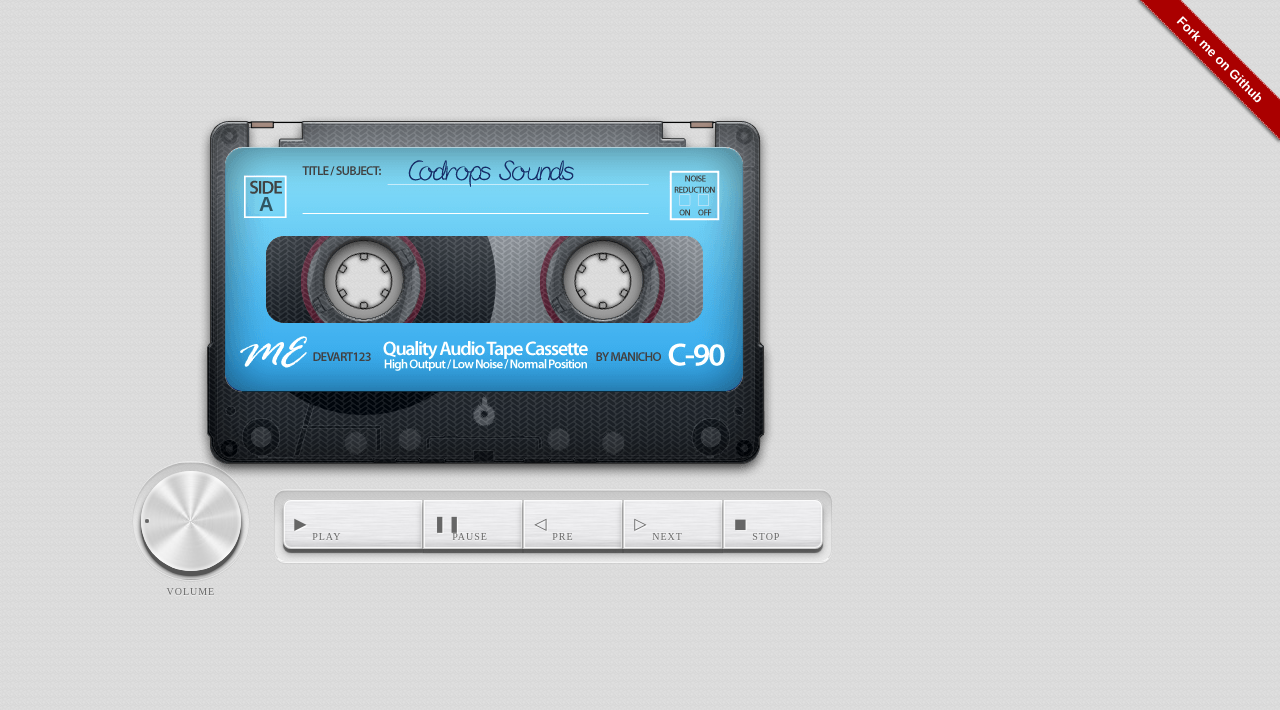
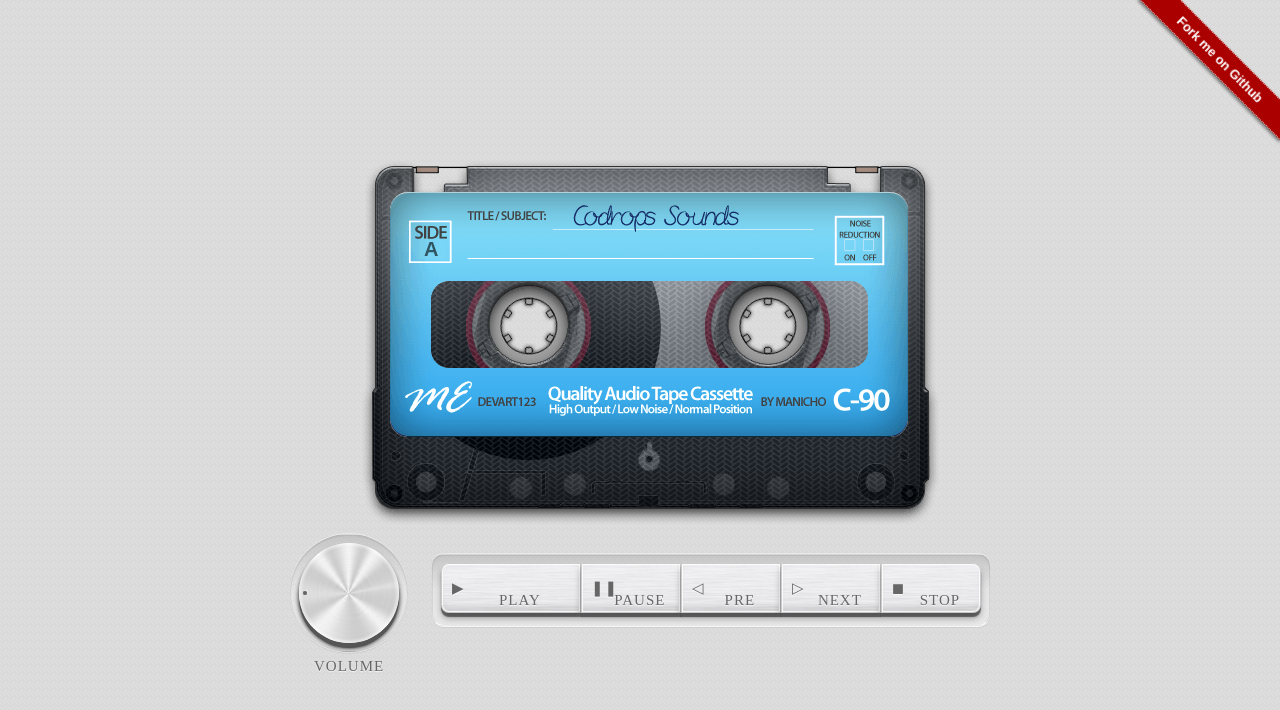
Before and after one commit to zhuyali/imusic, a website: page index.html in a window 1280 px wide. Drawn offline with Linux system fonts and the light colour scheme; no server answers.

Commit message:
optimize style

```diff
--- a/assets/javascript/index.js
+++ b/assets/javascript/index.js
@@ -83,7 +83,7 @@
   var render = function(data) {
     var template = $('#grace-template').html().trim();
     var html = grace.compile(template)({data : data});
-    $('#container').html(html);
+    $('.list').html(html);
   };
 
   $('.item').live('click', function() {
--- a/assets/stylesheet/index.css
+++ b/assets/stylesheet/index.css
@@ -1,24 +1,18 @@
-/* General Demo Style */
+html {
+  height: 100%;
+}
+
 body {
   background: url(../images/bg.png);
-  font-weight: 400;
   font-size: 15px;
   color: #333;
-  overflow-y: scroll;
-  overflow-x: hidden;
+  margin: 0;
+  height: 100%;
+  min-width: 1300px;
 }
 
-a {
-  color: #2886BC;
-  text-decoration: none;
-}
-a:hover {
-  color: #000;
-}
-
-.container {
-  width: 100%;
-  position: relative;
+ol {
+  margin: 0;
 }
 
 #audio {
@@ -32,6 +26,7 @@
 .anticlockwise {
   animation:anticlockwise 3s linear infinite;
 }
+
 @keyframes clockwise {
   0%  {
     transform:rotate(0deg);
@@ -49,15 +44,17 @@
   }
 }
 
+.container {
+  display: flex;
+  align-items: center;
+  justify-content: center;
+  height: 100%;
+  min-width: 725px;
+  text-align: center;
+}
+
 .list {
-  position: fixed;
-  top: 15%;
-  right: 9%;
-  counter-reset: li; /* 初始化计数器 */
-  list-style: none; /* 移除默认的计数 */
-  margin-left: 65%;
-  padding: 0;
-  height: 456px;
+  counter-reset: li;
   text-shadow: 0 1px 0 rgba(255,255,255,.5);
 }
 
@@ -68,11 +65,7 @@
   margin: .5em 0;
   background: #ddd;
   color: #444;
-  text-decoration: none;
   border-radius: 1em;
-  transition: all .3s ease-out;
-  text-align: left;
-  cursor: default;
 }
 
 .item:hover {
@@ -101,122 +94,32 @@
   transition: all .3s ease-out;
 }
 
-/* Main container */
-.imusic-container {
-  text-align: center;
-  height: 500px;
-  margin-bottom: 50px;
-  position: fixed;
-  left: 15%;
-  top: 10%;
-}
-
-/* Tape elements */
-.imusic-tape-wrapper {
-  -webkit-perspective: 800px;
-  -moz-perspective: 800px;
-  -o-perspective: 800px;
-  -ms-perspective: 800px;
-  perspective: 800px;
-}
-.imusic-tape {
-  width: 586px;
-  height: 379px;
-  margin: 30px auto 0;
-  position: relative;
-  -webkit-transition: all .4s ease-in-out;
-  -moz-transition: all .4s ease-in-out;
-  -o-transition: all .4s ease-in-out;
-  -ms-transition: all .4s ease-in-out;
-  transition: all .4s ease-in-out;
-}
-.imusic-tape-back {
-  width: 100%;
-  height: 100%;
-  position: relative;
-  background: transparent url(../images/cs_back.png) no-repeat center center;
-}
-.imusic-tape-wheel {
-  width: 125px;
-  height: 125px;
-  position: absolute;
-  top: 110px;
-  background: transparent;
-  border-radius: 50%;
-}
-.imusic-tape-wheel-left {
-  left: 109px;
-  box-shadow: 0 0 0 70px #000;
-}
-.imusic-tape-wheel-right {
-  right: 113px;
-}
-.imusic-tape-wheel div {
-  width: 100%;
-  height: 100%;
-  background: transparent url(../images/cs_wheel.png) no-repeat center center;
-}
-.imusic-tape-front {
-  width: 100%;
-  height: 100%;
-  position: absolute;
-  background: transparent url(../images/cs_front.png) no-repeat center center;
-  top: 0px;
-  left: 0px;
-}
-
-.imusic-tape-front span {
-  color: rgba(0, 0, 0, 0.6);
-  position: absolute;
-  top: 83px;
-  left: 67px;
-  font-family: Arial;
-  font-weight: bold;
-  font-size: 20px;
-}
-
-/* Controls list */
-ul.imusic-controls {
-  list-style: none;
-  padding: 0;
+.imusic-controls {
+  display: inline-block;
   width: 540px;
-  position: absolute;
-  bottom: 18px;
-  left: 43%;
-  margin: 0 0 0 -170px;
-  background: -moz-linear-gradient(top, rgba(170,170,170,0.35) 0%, rgba(255,255,255,0.44) 50%, rgba(255,255,255,0.53) 100%);
-  background: -webkit-gradient(linear, left top, left bottom, color-stop(0%,rgba(170,170,170,0.35)), color-stop(50%,rgba(255,255,255,0.44)), color-stop(100%,rgba(255,255,255,0.53)));
-  background: -webkit-linear-gradient(top, rgba(170,170,170,0.35) 0%,rgba(255,255,255,0.44) 50%,rgba(255,255,255,0.53) 100%);
-  background: -o-linear-gradient(top, rgba(170,170,170,0.35) 0%,rgba(255,255,255,0.44) 50%,rgba(255,255,255,0.53) 100%);
-  background: -ms-linear-gradient(top, rgba(170,170,170,0.35) 0%,rgba(255,255,255,0.44) 50%,rgba(255,255,255,0.53) 100%);
   background: linear-gradient(to bottom, rgba(170,170,170,0.35) 0%,rgba(255,255,255,0.44) 50%,rgba(255,255,255,0.53) 100%);
-  filter: progid:DXImageTransform.Microsoft.gradient( startColorstr='#59aaaaaa', endColorstr='#87ffffff',GradientType=0 );
   border: 1px solid rgba(0,0,0,0.1);
   border-bottom-color: rgba(255,255,255,0.6);
   padding: 8px;
   height: 54px;
+  vertical-align: top;
+  margin: 20px;
   box-shadow:
   inset 0 1px 0px rgba(0,0,0,0.05),
   0 1px 0 rgba(255,255,255,0.8),
   0 -1px 0 rgba(255,255,255,0.4),
   inset 0 2px 19px rgba(0,0,0,0.05),
   0 2px 1px rgba(0,0,0,0.06);
-  -webkit-box-sizing: content-box;
-  -moz-box-sizing: content-box;
-  box-sizing: content-box;
   border-radius: 12px;
 }
 
-/* Controls list items */
-ul.imusic-controls li {
+.imusic-controls li {
   display: block;
   float: left;
+  height: 30px;
   width: 80px;
-  height: 30px;
   line-height: 55px;
-  text-align: left;
   padding: 10px;
-  margin: 0;
   cursor: pointer;
   background: #ddd url(../images/metal.jpg) no-repeat center top;
   box-shadow:
@@ -225,15 +128,9 @@
   inset 0 -6px 5px rgba(0,0,0,0.1),
   0 6px 7px rgba(0,0,0,0.3),
   0 4px 1px rgba(0,0,0,0.5);
-  -webkit-touch-callout: none;
-  -webkit-user-select: none;
-  -khtml-user-select: none;
-  -moz-user-select: none;
-  -ms-user-select: none;
-  user-select: none;
 }
 
-ul.imusic-controls li:first-child {
+.imusic-controls li:first-child {
   border-radius: 8px 0 0 8px;
 }
 
@@ -245,18 +142,9 @@
   width: 120px;
 }
 
-/* Control icons */
 ul.imusic-controls li span {
-  font-size: 16px;
   line-height: 30px;
-  text-align: center;
   float: left;
-  text-shadow:  1px 1px 1px rgba(255,255,255,0.9);
-  font-style: normal;
-  font-weight: normal;
-  text-transform: none;
-  speak: none;
-  display: inline-block;
   text-decoration: inherit;
   width: 1em;
   margin-right: 0.2em;
@@ -272,22 +160,97 @@
   0 4px 1px rgba(0,0,0,0.5);
 }
 
-/* Pressed (active) */
-ul.imusic-controls li.imusic-control-active {
-  height: 30px;
-  margin-top: 2px;
-  background-image: url(../images/metal_dark.jpg);
-  box-shadow:
-  inset 0 0 0 1px rgba(0,0,0, 0.18),
-  inset 0 0 1px 2px rgba(255,255,255,0.5),
-  inset 0 -6px 5px rgba(0,0,0,0.1),
-  0 6px 7px rgba(0,0,0,0.3),
-  0 2px 1px rgba(0,0,0,0.5);
+.music-list {
+  height: 520px;
+  overflow-y: auto;
+  text-align: left;
+  max-width: 450px;
 }
 
-/* Activated */
-ul.imusic-controls li.imusic-control-pressed,
-ul.imusic-controls li.imusic-control-active.imusic-control-pressed {
+.imusic-tape {
+  width: 586px;
+  height: 379px;
+  margin: 30px auto 0;
+  position: relative;
+}
+
+.imusic-tape-back {
+  height: 100%;
+  background: transparent url(../images/cs_back.png) no-repeat center center;
+}
+
+.imusic-tape-wheel {
+  width: 125px;
+  height: 125px;
+  position: absolute;
+  top: 110px;
+  border-radius: 50%;
+}
+
+.imusic-tape-wheel-left {
+  left: 109px;
+  box-shadow: 0 0 0 70px #000;
+}
+
+.imusic-tape-wheel-right {
+  right: 113px;
+}
+
+.imusic-tape-wheel div {
+  height: 100%;
+  background: transparent url(../images/cs_wheel.png) no-repeat center center;
+}
+
+.imusic-tape-front {
+  width: 100%;
+  height: 100%;
+  position: absolute;
+  background: transparent url(../images/cs_front.png) no-repeat center center;
+  top: 0;
+}
+
+.imusic-tape-front span {
+  color: rgba(0, 0, 0, 0.6);
+  position: absolute;
+  top: 83px;
+  left: 67px;
+  font-family: Arial;
+  font-weight: bold;
+  font-size: 20px;
+}
+
+.imusic-volume-wrap {
+  display: inline-block;
+  width: 100px;
+  height: 100px;
+  background: linear-gradient(to bottom, rgba(170,170,170,0.35) 0%,rgba(255,255,255,0.44) 50%,rgba(255,255,255,0.53) 100%);
+  border: 1px solid rgba(0,0,0,0.1);
+  border-radius: 50%;
+  padding: 8px;
+  box-shadow:
+  inset 0 1px 0px rgba(0,0,0,0.05),
+  0 1px 0 rgba(255,255,255,0.6),
+  0 -1px 0 rgba(255,255,255,0.4),
+  inset 0 2px 19px rgba(0,0,0,0.05),
+  0 2px 1px rgba(0,0,0,0.06);
+}
+
+.imusic-volume-wrap:after {
+  content: 'Volume';
+  margin-top: 15px;
+  display: block;
+}
+
+.imusic-controls li,
+.imusic-volume-wrap:after {
+  font-weight: 300;
+  text-transform: uppercase;
+  letter-spacing: 1px;
+  color: #666;
+  text-shadow: 0 1px 1px rgba(255,255,255,0.8);
+}
+
+.imusic-controls .imusic-control-pressed {
   height: 30px;
   background-image: url(../images/metal_dark.jpg);
   margin-top: 4px;
@@ -297,49 +260,3 @@
   inset 0 -10px 15px rgba(0,0,0,0.2),
   0 7px 5px rgba(255,255,255,0.5);
 }
-
-.imusic-volume-wrap {
-  width: 100px;
-  height: 100px;
-  position: absolute;
-  bottom: 0px;
-  left: 44%;
-  margin-left: -318px;
-  background: -moz-linear-gradient(top, rgba(170,170,170,0.35) 0%, rgba(255,255,255,0.44) 50%, rgba(255,255,255,0.53) 100%);
-  background: -webkit-gradient(linear, left top, left bottom, color-stop(0%,rgba(170,170,170,0.35)), color-stop(50%,rgba(255,255,255,0.44)), color-stop(100%,rgba(255,255,255,0.53)));
-  background: -webkit-linear-gradient(top, rgba(170,170,170,0.35) 0%,rgba(255,255,255,0.44) 50%,rgba(255,255,255,0.53) 100%);
-  background: -o-linear-gradient(top, rgba(170,170,170,0.35) 0%,rgba(255,255,255,0.44) 50%,rgba(255,255,255,0.53) 100%);
-  background: -ms-linear-gradient(top, rgba(170,170,170,0.35) 0%,rgba(255,255,255,0.44) 50%,rgba(255,255,255,0.53) 100%);
-  background: linear-gradient(to bottom, rgba(170,170,170,0.35) 0%,rgba(255,255,255,0.44) 50%,rgba(255,255,255,0.53) 100%);
-  filter: progid:DXImageTransform.Microsoft.gradient( startColorstr='#59aaaaaa', endColorstr='#87ffffff',GradientType=0 );
-  border: 1px solid rgba(0,0,0,0.1);
-  border-radius: 50%;
-  padding: 8px;
-  box-shadow:
-  inset 0 1px 0px rgba(0,0,0,0.05),
-  0 1px 0 rgba(255,255,255,0.6),
-  0 -1px 0 rgba(255,255,255,0.4),
-  inset 0 2px 19px rgba(0,0,0,0.05),
-  0 2px 1px rgba(0,0,0,0.06);
-  -webkit-box-sizing: content-box;
-  -moz-box-sizing: content-box;
-  box-sizing: content-box;
-}
-
-.imusic-volume-wrap:after {
-  content: 'Volume';
-  margin-top: 15px;
-  display: block;
-}
-
-/* Text style for controls */
-ul.imusic-controls li,
-.imusic-volume-wrap:after {
-  font-family: 'Aldrich';
-  font-size: 10px;
-  font-weight: 300;
-  text-transform: uppercase;
-  letter-spacing: 1px;
-  color: #666;
-  text-shadow: 0 1px 1px rgba(255,255,255,0.8);
-}
--- a/index.html
+++ b/index.html
@@ -15,7 +15,7 @@
   </head>
   <body>
     <div class="container">
-      <div id="imusic-container" class="imusic-container">
+      <div class="imusic-container">
         <div class="imusic-tape-wrapper">
           <div class="imusic-tape">
             <div class="imusic-tape-back">
@@ -27,7 +27,16 @@
             </div>
           </div>
         </div>
-        <ul class="imusic-controls" style="">
+
+        <div class="control-panel">
+          <div class="imusic-volume-wrap">
+            <div class="imusic-volume-control">
+              <div class="imusic-volume-knob">
+              </div>
+             </div>
+           </div>
+
+          <ul class="imusic-controls">
             <li id="play" class="imusic-control-play control">
               Play<span>▶</span>
             </li>
@@ -44,27 +53,20 @@
               Stop<span>◼</span>
             </li>
           </ul>
-
-        <div style="" class="imusic-volume-wrap">
-          <div class="imusic-volume-control">
-            <div class="imusic-volume-knob">
-            </div>
-          </div>
         </div>
       </div><!-- //imusic-container -->
+
+      <div class="list"></div>
     </div><!-- //container -->
     <div class="ribbon" style="position:fixed;right:0;top:0;width:150px;height:150px;overflow:hidden;z-index:9999;"><a target="_blank" style="display:inline-block;width:200px;overflow:hidden;padding:6px 0;text-align:center;-webkit-transform:rotate(45deg);-moz-transform:rotate(45deg);-ms-transform:rotate(45deg);-o-transform:rotate(45deg);-transform:rotate(45deg);text-decoration:none;color:#fff;position:inherit;top:45px;right:-40px;border-width:1px 0;border-style:dotted;border-color:rgba(255, 255, 255, 0.7);font:700 13px &quot;Helvetica Neue&quot;, Helvetica, Arial, sans-serif;box-shadow:0 2px 3px 0 rgba(0, 0, 0, 0.5);background-color:#a00;" href="//github.com/zhuyali/imusic">Fork me on Github</a></div>
-    <div id="container"></div>
     <audio id="audio"><span>HTML5 audio not supported</span></audio>
     <audio id="soundAudio" src='./assets/sounds/click.mp3'><span>HTML5 audio not supported</span></audio>
     <script id="grace-template" type="template">
-    <div class="list" style="overflow: auto;">
-      <ol>
+    <ol class="music-list">
       <#each value in $data#>
         <li class="item" data-path="<#=$value.path#>"><#=$value.name#></li>
         <#/each#>
     </ol>
-    </div>
     </script>
     <script src="./assets/javascript/index.js"></script>
   </body>
```
Lines whose indentation alone changed are shown as unchanged.
